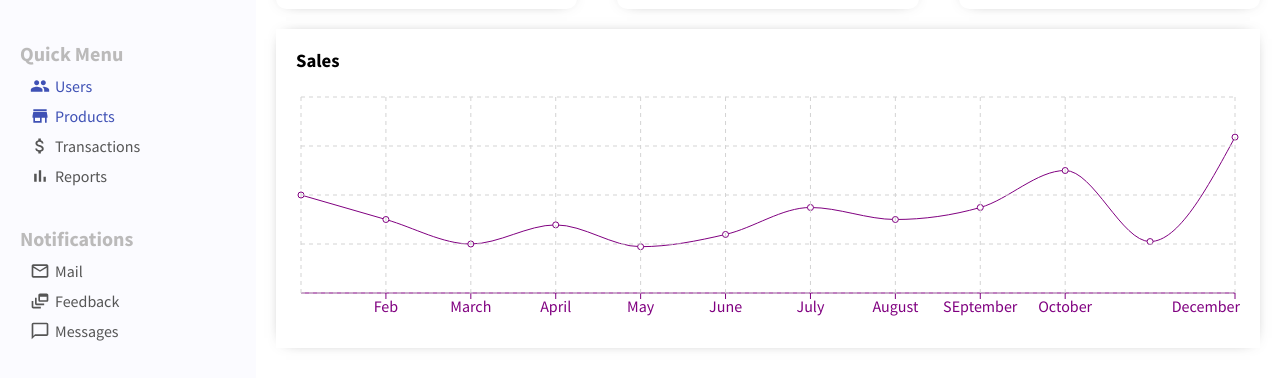
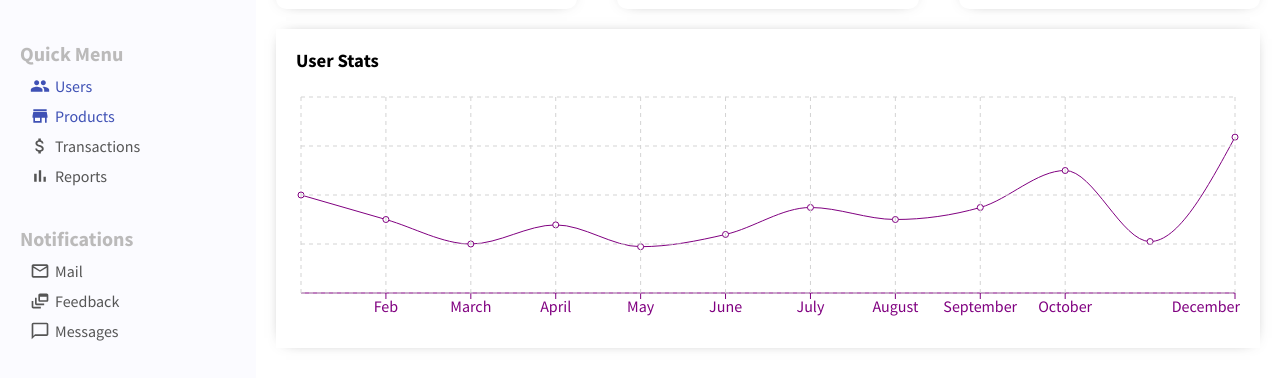
Before and after one commit to lhaykus/React-Jdm-website, a React (Create React App) app in the folder admin/: page /#/ in a window 1280 px wide. Shown: the part 184-562 px from the top of the page. Built offline with nearby package versions, Linux system fonts and the light colour scheme.

Commit message:
creating widget folders and files

```diff
--- a/admin/src/components/chart/Chart.jsx
+++ b/admin/src/components/chart/Chart.jsx
@@ -1,76 +1,21 @@
 import React from 'react';
 import './chart.css';
-import { LineChart, Line, XAxis, YAxis, CartesianGrid, Tooltip, Legend, ResponsiveContainer } from 'recharts';
-import { Grid } from '@material-ui/core';
+import { LineChart, Line, XAxis, CartesianGrid, Tooltip, Legend, ResponsiveContainer } from 'recharts';
+import { userData } from '../../dummyData';
 
-const Chart = () => {
+const Chart = ({title, data, dataKey, grid }) => {
 
-    const data = [
-        {
-          name: 'Jan',
-          "Active User": 4000,
-
-        },
-        {
-          name: 'Feb',
-          "Active User": 3000,
-
-        },
-        {
-          name: 'March',
-          "Active User": 2000,
-
-        },
-        {
-          name: 'April',
-          "Active User": 2780,
-        },
-        {
-          name: 'May',
-          "Active User": 1890,
-        },
-        {
-          name: 'June',
-          "Active User": 2390,
-        },
-        {
-          name: 'July',
-          "Active User": 3490,
-
-        },
-        {
-            name: 'August',
-            "Active User": 3000,
-
-          }, {
-            name: 'SEptember',
-            "Active User": 3490,
-
-          }, {
-            name: 'October',
-            "Active User": 5000,
-
-          }, {
-            name: 'November',
-            "Active User": 2100,
-
-          }, {
-            name: 'December',
-            "Active User": 6362,
-
-          },
-      ];
 
   return (
     //Creating a chart with recharts
     <div className='chart'>
-        <h3 className='chart-title'>Sales</h3>
+        <h3 className='chart-title'>{title}</h3>
         <ResponsiveContainer width='100%' aspect={4/1}>
             <LineChart data={data}>
                 <XAxis dataKey='name' stroke='purple'/>
-                <Line type='monotone' dataKey='Active User' stroke='purple'/>
+                <Line type='monotone' dataKey={dataKey} stroke='purple'/>
                 <Tooltip />
-                <CartesianGrid stroke='#D3D3D3' strokeDasharray='4 4' />
+              {grid &&  <CartesianGrid stroke='#D3D3D3' strokeDasharray='4 4' />}
             </LineChart>
         </ResponsiveContainer>
     </div>
--- /dev/null
+++ b/admin/src/dummyData.js
@@ -0,0 +1,55 @@
+export const userData = [
+    {
+      name: 'Jan',
+      "Active User": 4000,
+
+    },
+    {
+      name: 'Feb',
+      "Active User": 3000,
+
+    },
+    {
+      name: 'March',
+      "Active User": 2000,
+
+    },
+    {
+      name: 'April',
+      "Active User": 2780,
+    },
+    {
+      name: 'May',
+      "Active User": 1890,
+    },
+    {
+      name: 'June',
+      "Active User": 2390,
+    },
+    {
+      name: 'July',
+      "Active User": 3490,
+
+    },
+    {
+        name: 'August',
+        "Active User": 3000,
+
+      }, {
+        name: 'September',
+        "Active User": 3490,
+
+      }, {
+        name: 'October',
+        "Active User": 5000,
+
+      }, {
+        name: 'November',
+        "Active User": 2100,
+
+      }, {
+        name: 'December',
+        "Active User": 6362,
+
+      },
+  ];
--- a/admin/src/pages/Home.jsx
+++ b/admin/src/pages/Home.jsx
@@ -1,13 +1,18 @@
 import React from 'react';
 import Chart from '../components/chart/Chart';
 import FeaturedInfo from '../components/featuredInfo/FeaturedInfo';
+import { userData } from '../dummyData';
 import './home.css';
 
 const Home = () => {
   return (
     <div className='home'>
         <FeaturedInfo />
-        <Chart />
+        <Chart  data={userData}
+        title="User Stats"
+        grid
+        dataKey="Active User" />
+        <div className='home-widget'></div>
     </div>
   )
 }
--- a/admin/src/pages/home.css
+++ b/admin/src/pages/home.css
@@ -1,3 +1,8 @@
 .home{
     flex: 4;
 }
+
+.home-widget{
+    display: flex;
+    margin: 20px;
+}
```
Also changed, not shown: admin/src/components/largeWidget/LargeWidget.jsx (added, +10 -0 lines), admin/src/components/smallWidget/SmallWidget.jsx (added, +10 -0 lines), admin/src/components/largeWidget/largeWidget.css (added), admin/src/components/smallWidget/smallWidget.css (added).
